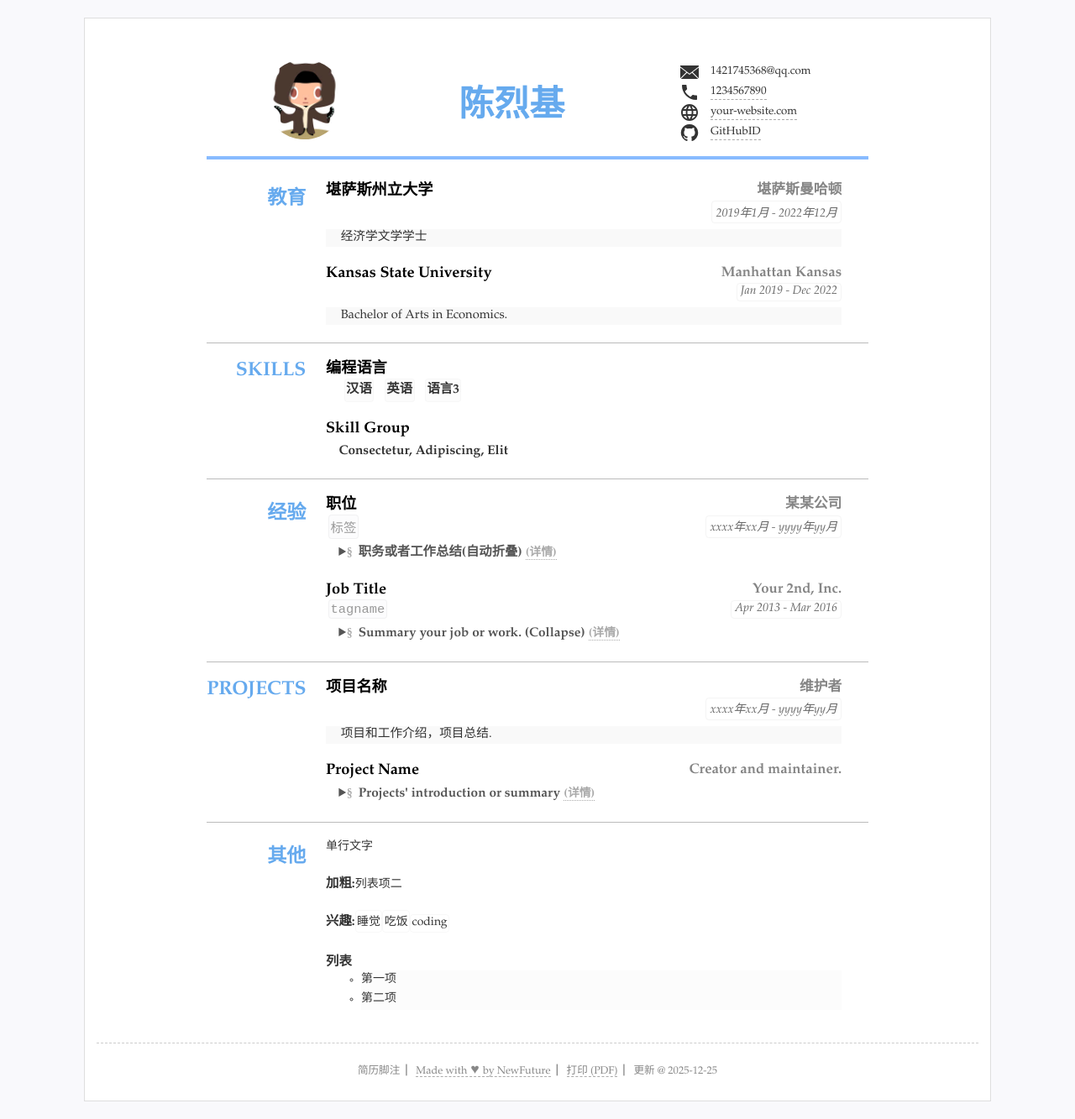
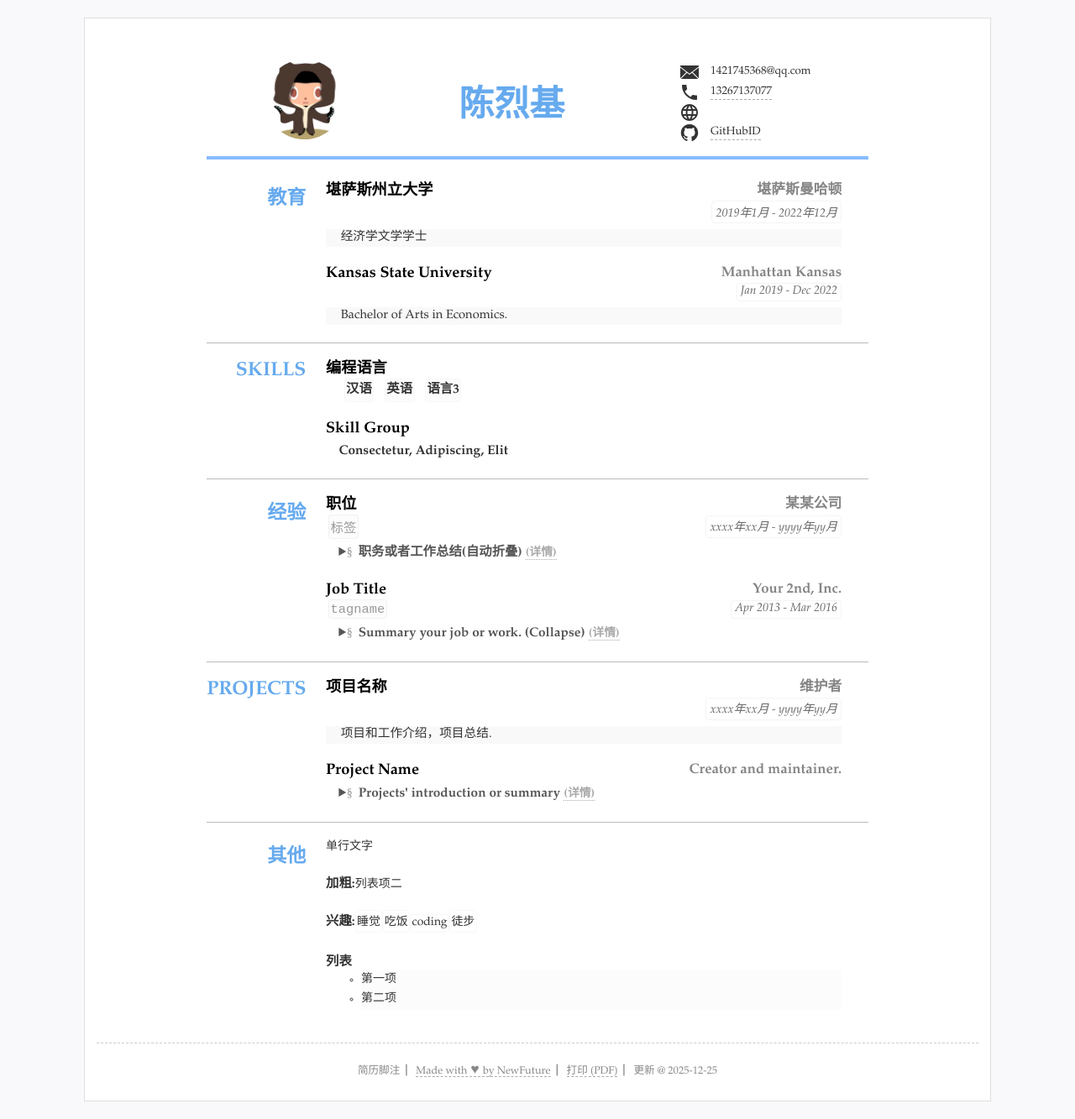
Before and after one commit to Litiansuo1/CV, a Jekyll site: the page built from index.html, in a window 1280 px wide. Shown: the whole page at 84% size. Built offline with Jekyll 4.4.1, drawn with Linux system fonts in a browser that asks for light colours.

Commit message:
Update resume.yml

```diff
--- a/_data/resume.yml
+++ b/_data/resume.yml
@@ -12,10 +12,10 @@ contact: #联系方式连接等3~5行
 - text: "1421745368@qq.com" #文本内容
   href: '' #链接，无链接则空
   icon: 'icons/email.svg' #图标 svg文件
-- text: "1234567890"
+- text: "13267137077"
   href: 'tel:13267137077'
   icon: 'icons/phone.svg'
-- text: "your-website.com"
+- text:
   href: 'http://your-website.com'
   icon: 'icons/web.svg'
 - text: "GitHubID"
@@ -97,6 +97,7 @@ others: #其他列表显示
     - 睡觉
     - 吃饭
     - coding
+    - 徒步
   - title: 列表
     list:
     - 第一项
```
